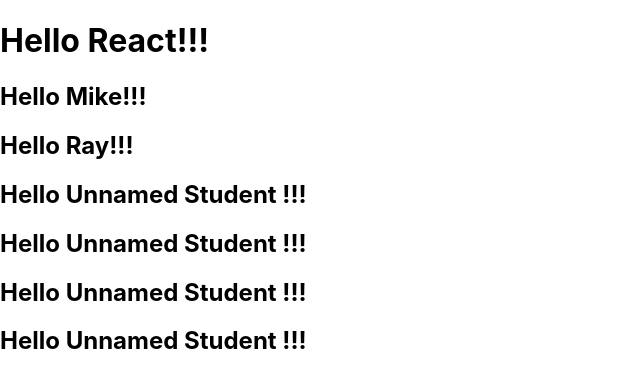
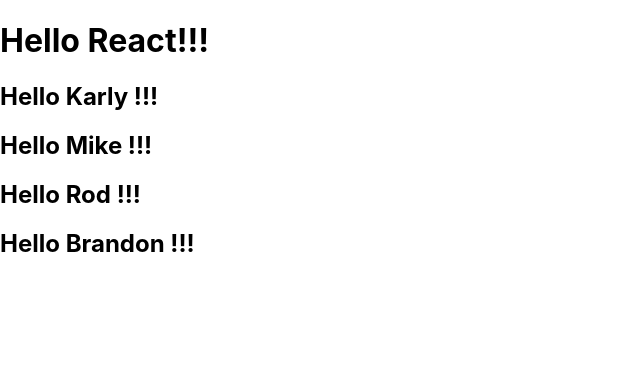
Before and after one commit to alexqin14/learning-react, a React (Create React App) app: page / in a window 1280 px wide. Shown: the top 388 px of the page, without its empty margins (0-640 px from the left). Built offline with nearby package versions, Linux system fonts and the light colour scheme.

Commit message:
We saw our first React props

```diff
--- a/src/App.js
+++ b/src/App.js
@@ -9,16 +9,11 @@
     <h1>
       Hello React!!!
     </h1>
-    <h2>
-      Hello Mike!!!
-    </h2>
-    <h2>
-      Hello Ray!!!
-    </h2>
-    <Greeting/>
-    <Greeting/>
-    <Greeting/>
-    <Greeting/>
+
+    <Greeting name="Karly"/>
+    <Greeting name="Mike"/>
+    <Greeting name="Rod"/>
+    <Greeting name="Brandon"/>
   </>
   );
 }
--- a/src/Greeting.js
+++ b/src/Greeting.js
@@ -1,10 +1,12 @@
 import React from 'react';
 
-export const Greeting = () => {
+export const Greeting = (props) => {
+    console.log(props);
     return (
         <h2>
-            Hello Unnamed Student !!!
+            Hello {props.name} !!!
         </h2>
+        //JS EXPRESSION {}
     );
 };
 
```
